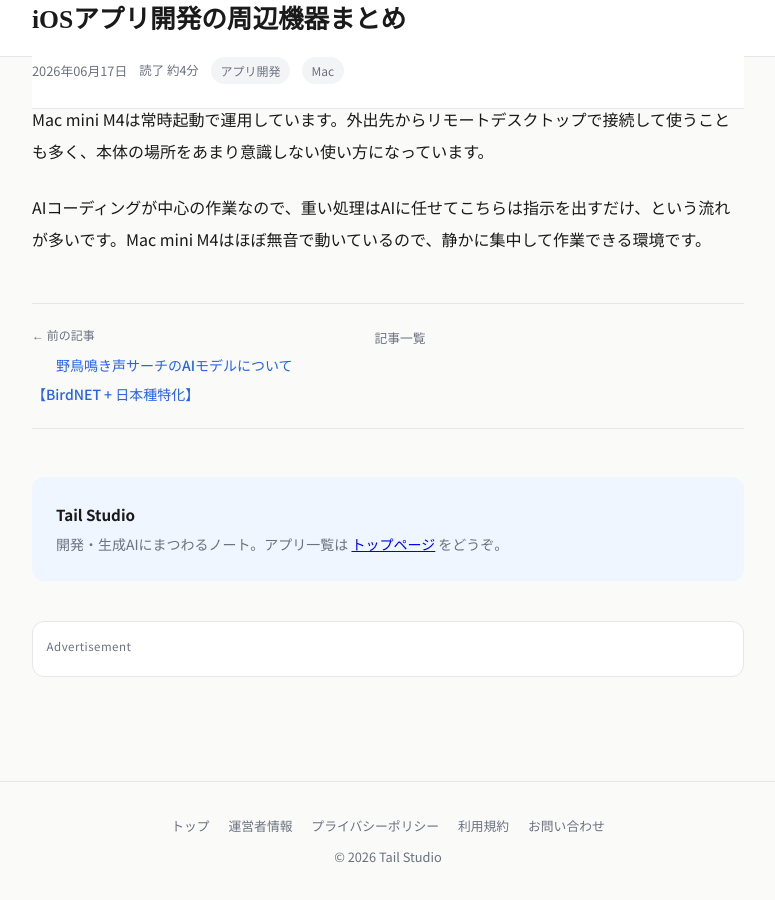
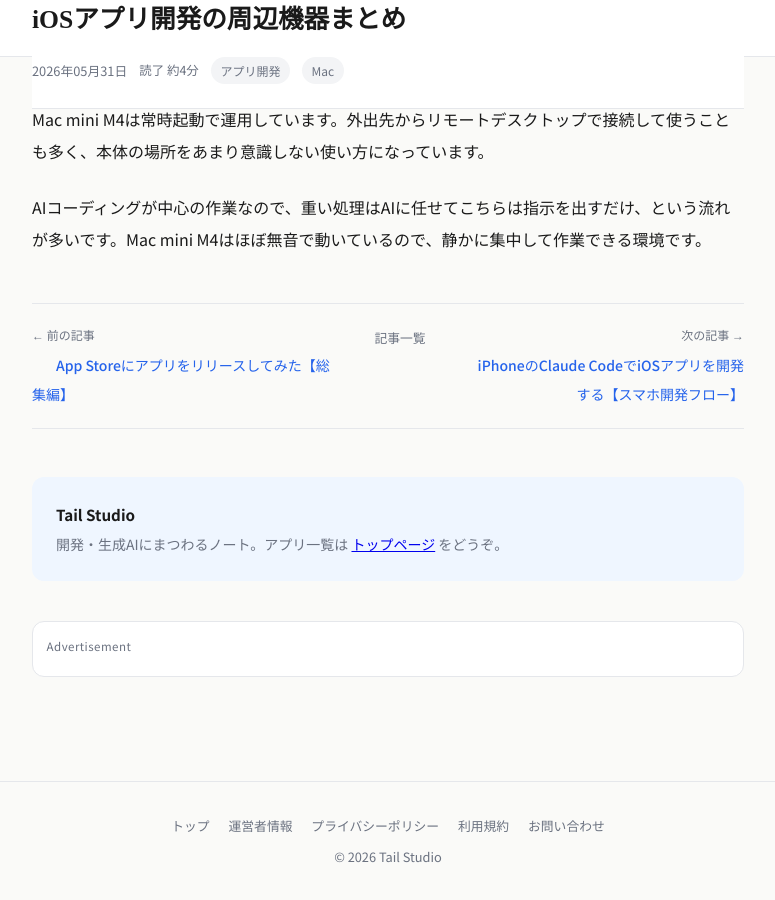
Before and after one commit to wat--/app-policies, a Jekyll site: the page built from _posts/2026-05-31-ios-dev-peripherals.md, in a window 1280 px wide and 900 px high, scrolled down 2807 px. Shown: the whole window, without its empty margins (252-1027 px from the left). Built offline with Jekyll 4.4.1, drawn with Linux system fonts in a browser that asks for light colours.

Commit message:
周辺機器記事の日付を2026-05-31に変更
Co-Authored-By: Claude Sonnet 4.6 <noreply@anthropic.com>

```diff
--- a/_posts/2026-06-17-ios-dev-peripherals.md
+++ b/_posts/2026-05-31-ios-dev-peripherals.md
@@ -1,7 +1,7 @@
 ---
 layout: post
 title: "iOSアプリ開発の周辺機器まとめ"
-date: 2026-06-17 09:00:00 +0900
+date: 2026-05-31 09:00:00 +0900
 tags: [アプリ開発, Mac]
 description: iOSアプリ開発のメイン機であるMac mini M4で使っている周辺機器と運用スタイルをまとめました。
 ---
```
